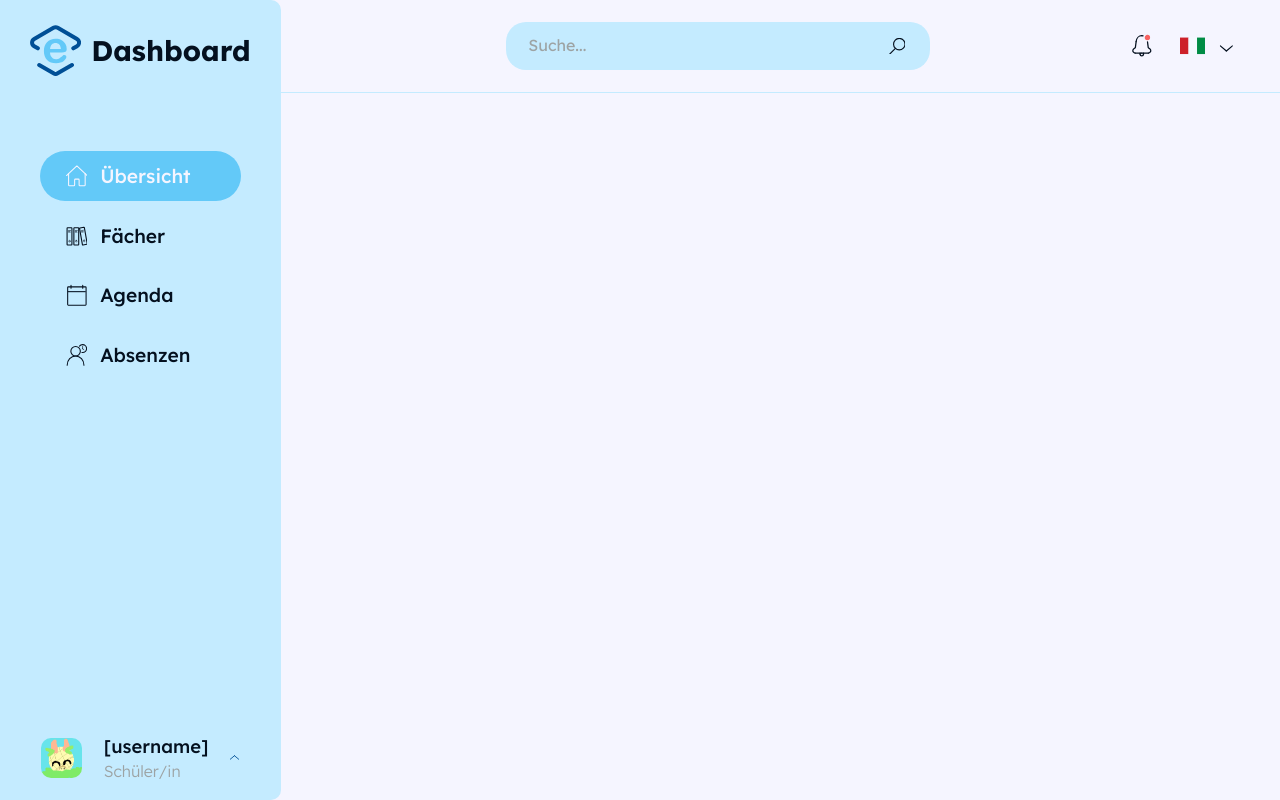
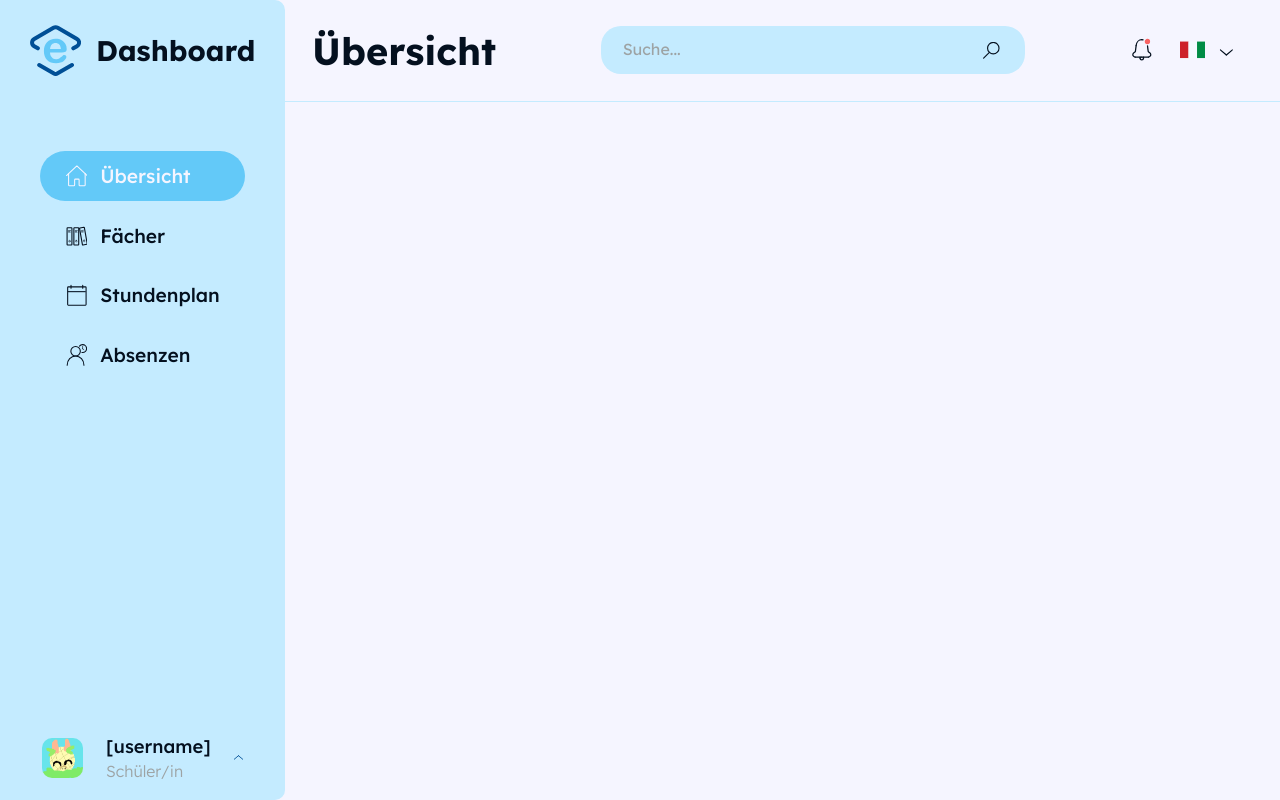
Before and after one commit to flavianz/eduLounge-Web, a React (Create React App) app: page /students/dashboard in a window 1280 px wide. Built offline with nearby package versions, Linux system fonts and the light colour scheme.

Commit message:
Make hidden popup inhoverable

```diff
--- a/src/components/StudentDashboard/StudentDashboardMenu/StudentDashboardMenu.tsx
+++ b/src/components/StudentDashboard/StudentDashboardMenu/StudentDashboardMenu.tsx
@@ -1,8 +1,9 @@
 import "./StudentDashboardMenu.css";
 import SVGIcon from "../../../assets/images/svg/svg";
 import { Link } from "react-router-dom";
+import { sites } from "../../../constants";
 
-export default function StudentDashboardMenu({ pageID }: { pageID: string }) {
+export default function StudentDashboardMenu({ pageID }: { pageID: sites }) {
     const links: {
         [key: string]: { link: string; icon: string; title: string };
     } = {
@@ -19,7 +20,7 @@ export default function StudentDashboardMenu({ pageID }: { pageID: string }) {
         timetable: {
             link: "/students/dashboard/agenda",
             icon: "calendar",
-            title: "Agenda",
+            title: "Stundenplan",
         },
         absences: {
             link: "/students/dashboard/absences",
--- a/src/sites/StudentDashboard/StudentDashboardOverview/StudentDashboardOverview.tsx
+++ b/src/sites/StudentDashboard/StudentDashboardOverview/StudentDashboardOverview.tsx
@@ -7,7 +7,7 @@ export default function StudentDashboardOverview() {
         <div className="studentDashboardContainer">
             <StudentDashboardMenu pageID={"overview"} />
             <div className="studentDashboardOverviewContainer">
-                <StudentDashboardHeader />
+                <StudentDashboardHeader pageID={"overview"} />
             </div>
         </div>
     );
```
